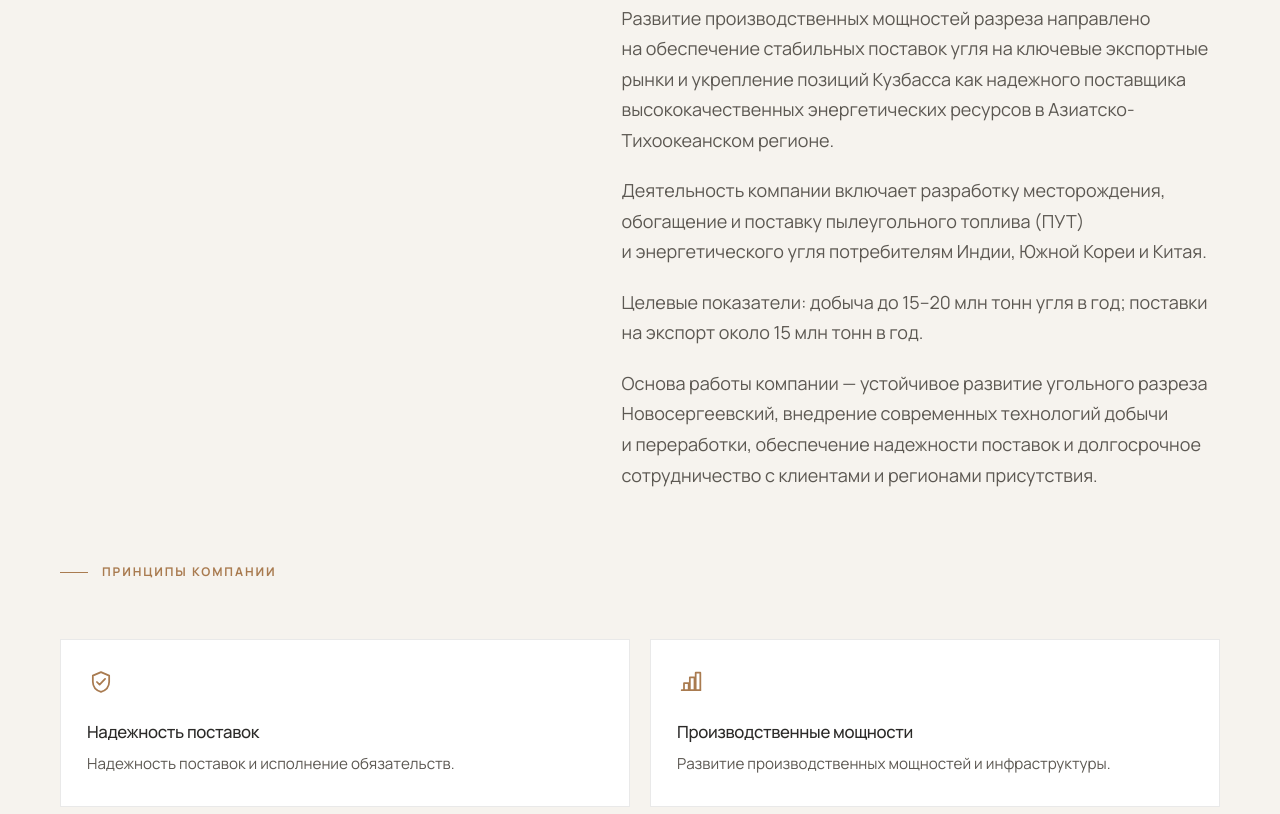
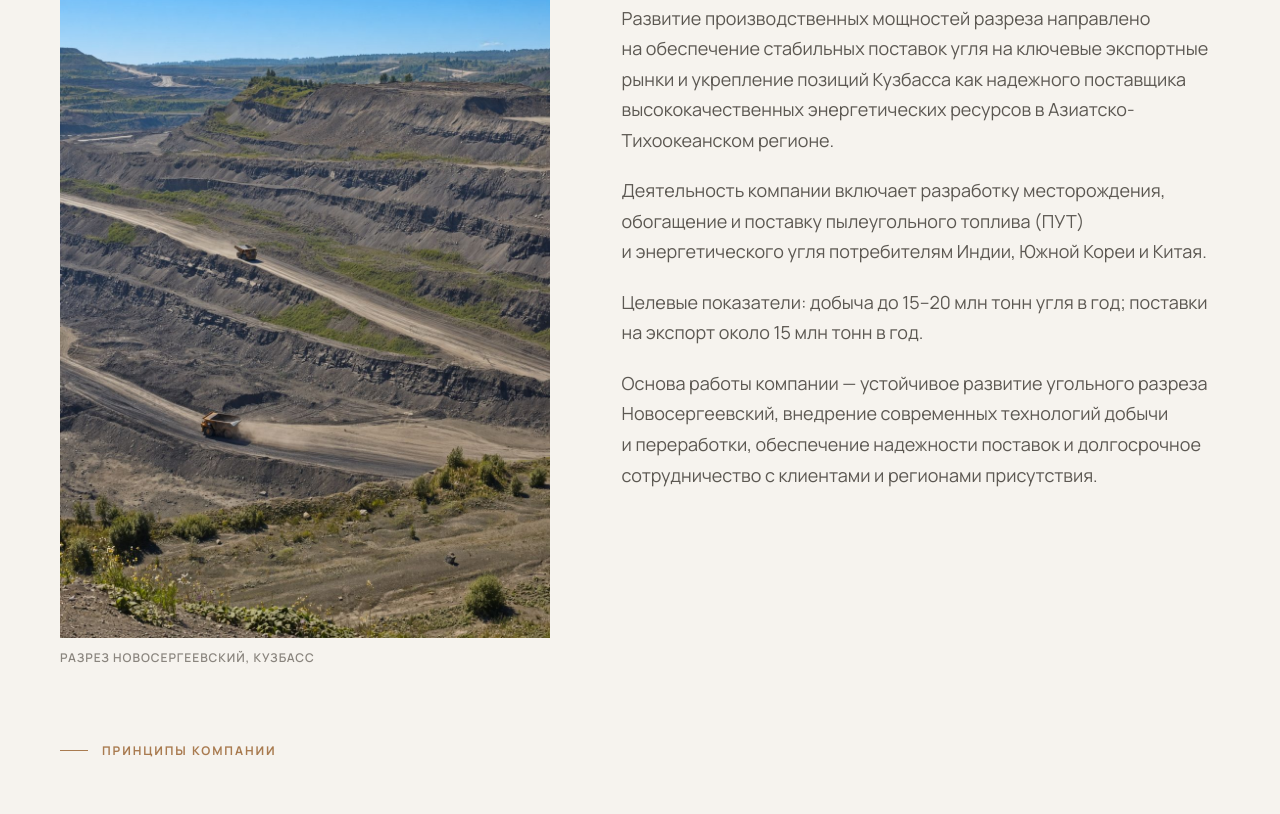
Before and after one commit to 7658652-wq/NEW-SERJIO-VERO, a plain HTML site: page index.html in a window 1280 px wide. Shown: the part 1395-2209 px from the top of the page. Drawn offline with Linux system fonts and the light colour scheme; a web font is replaced by a local one.

Commit message:
Add open-pit photo to About section
Replace the approved page, readme, and images from the latest archive, including images/pit.jpg under the About heading.

Co-authored-by: Cursor Agent <cursoragent@cursor.com>
Co-authored-by: 7658652-wq <7658652-wq@users.noreply.github.com>

```diff
--- a/index.html
+++ b/index.html
@@ -355,6 +355,15 @@
       grid-template-columns: 1fr;
       gap: 40px;
     }
+    .about-photo { margin: 0; }
+    .about-photo img {
+      width: 100%;
+      aspect-ratio: 4 / 3;
+      object-fit: cover;
+      object-position: center 55%;
+      display: block;
+      background: var(--graphite);
+    }
 
     /* Principles */
     .principles {
@@ -676,7 +685,26 @@
     @media (min-width: 1024px) {
       .split { grid-template-columns: 0.9fr 1.1fr; gap: 72px; align-items: start; }
       .split-reverse { grid-template-columns: 1.05fr 0.95fr; }
-      .about-intro { position: sticky; top: calc(var(--header-h) + 32px); }
+      #about .split { align-items: stretch; }
+      .about-intro {
+        display: flex;
+        flex-direction: column;
+        height: 100%;
+      }
+      .about-photo {
+        flex: 1 1 auto;
+        display: grid;
+        grid-template-rows: 1fr auto;
+        min-height: 0;
+      }
+      .about-photo img {
+        width: 100%;
+        height: 100%;
+        min-height: 0;
+        aspect-ratio: auto;
+        object-fit: cover;
+        object-position: 38% 55%;
+      }
       .steps {
         grid-template-columns: repeat(5, 1fr);
         gap: 0;
@@ -859,6 +887,10 @@
         <div class="about-intro reveal">
           <p class="eyebrow" data-i18n="about.eyebrow">Компания</p>
           <h2 data-i18n="about.title">О компании</h2>
+          <figure class="about-photo">
+            <img src="images/pit.jpg" alt="Открытый угольный разрез Новосергеевский, Кузбасс" data-i18n-alt="alt.pit" width="1000" height="1500" loading="lazy" class="img-pit">
+            <figcaption class="caption" data-i18n="about.cap.pit">Разрез Новосергеевский, Кузбасс</figcaption>
+          </figure>
         </div>
         <div class="prose reveal reveal-d1">
           <p class="lead" data-i18n="about.p1">АО «Разрез Новосергеевский» осуществляет добычу высококачественного угля в&nbsp;Кузбассе.</p>
@@ -1086,6 +1118,7 @@
           "stats.mkt.label": "Ключевые рынки",
           "about.eyebrow": "Компания",
           "about.title": "О компании",
+          "about.cap.pit": "Разрез Новосергеевский, Кузбасс",
           "about.p1": "АО «Разрез Новосергеевский» осуществляет добычу высококачественного угля в\u00a0Кузбассе.",
           "about.p2": "Кузнецкий угольный бассейн обладает уникальной сырьевой базой. Уголь Кузбасса отличается высокими качественными характеристиками, особым химическим составом и\u00a0востребованностью на\u00a0мировых рынках.",
           "about.p3": "Развитие производственных мощностей разреза направлено на\u00a0обеспечение стабильных поставок угля на\u00a0ключевые экспортные рынки и\u00a0укрепление позиций Кузбасса как надежного поставщика высококачественных энергетических ресурсов в\u00a0Азиатско-Тихоокеанском регионе.",
@@ -1150,7 +1183,8 @@
           "alt.rail": "Угольные полувагоны, вид сверху",
           "alt.port": "Погрузка угля в трюм судна",
           "alt.engineers": "Специалисты на фоне угольного разреза",
-          "alt.office": "Работа команды логистики и поставок"
+          "alt.office": "Работа команды логистики и поставок",
+          "alt.pit": "Открытый угольный разрез Новосергеевский, Кузбасс"
         },
         en: {
           "doc.title": "Razrez Novosergeevsky — Kuzbass Coal",
@@ -1182,6 +1216,7 @@
           "stats.mkt.label": "Key markets",
           "about.eyebrow": "Company",
           "about.title": "About Us",
+          "about.cap.pit": "Novosergeevsky open-pit mine, Kuzbass",
           "about.p1": "JSC Razrez Novosergeevsky is a Kuzbass-based coal mining company, producing high-quality coal.",
           "about.p2": "The Kuznetsk Coal Basin (Kuzbass) offers a unique resource base. Kuzbass coal stands out for its high quality, distinctive chemical composition and strong demand on global markets.",
           "about.p3": "We are expanding the mine's production capacity to ensure stable coal supplies to key export markets and to strengthen Kuzbass's position as a reliable supplier of high-quality energy resources in the Asia-Pacific.",
@@ -1246,7 +1281,8 @@
           "alt.rail": "Aerial view of coal gondola wagons",
           "alt.port": "Coal being loaded into a bulk carrier hold",
           "alt.engineers": "Specialists overlooking the open-pit mine",
-          "alt.office": "Logistics and sales team at work"
+          "alt.office": "Logistics and sales team at work",
+          "alt.pit": "Novosergeevsky open-pit coal mine in Kuzbass"
         }
       };
 
```
Also changed, not shown: images/pit.jpg (added), 1 other file.
